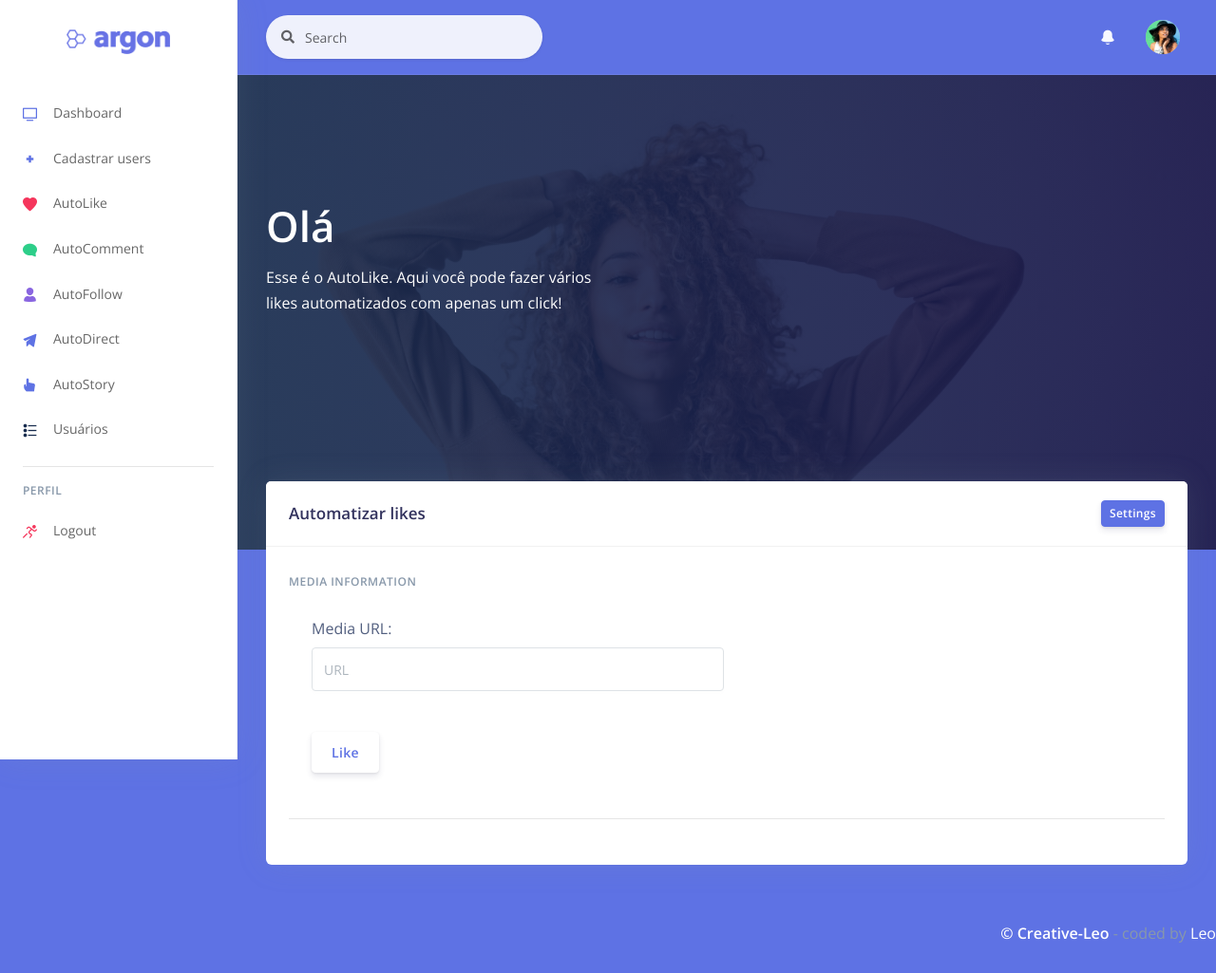
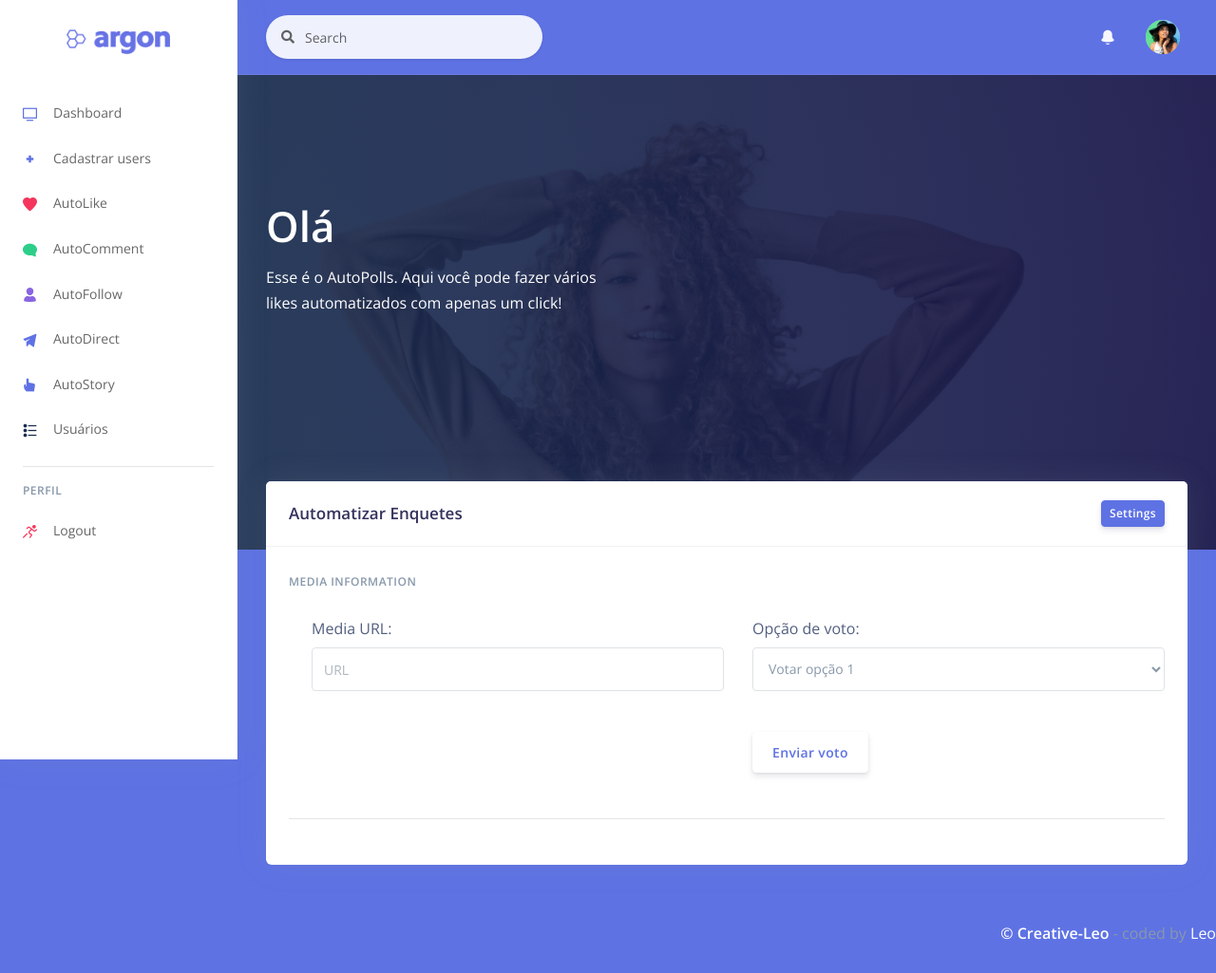
Before and after one commit to leocerqueirasilva/repo, a Flask app: template apps/templates/home/auto_polls.html in a window 1280 px wide. Shown: the whole page at 95% size. Run offline with Flask 2, Linux system fonts and the light colour scheme; the template is opened without the code that fills it, so the values that code supplies are empty; some libraries are stand-ins or nearby versions.

Commit message:
Myproject

```diff
--- a/apps/templates/home/auto_polls.html
+++ b/apps/templates/home/auto_polls.html
@@ -15,7 +15,7 @@
         <h1 class="display-2 text-white">
           Olá {{ current_user.username }}
         </h1>
-        <p class="text-white mt-0 mb-5">Esse é o AutoLike. Aqui você pode fazer vários likes automatizados com apenas um click!</p>
+        <p class="text-white mt-0 mb-5">Esse é o AutoPolls. Aqui você pode fazer vários likes automatizados com apenas um click!</p>
       </div>
     </div>
   </div>
@@ -29,7 +29,7 @@
         <div class="card-header">
           <div class="row align-items-center">
             <div class="col-8">
-              <h3 class="mb-0">Automatizar likes </h3>
+              <h3 class="mb-0">Automatizar Enquetes </h3>
             </div>
             <div class="col-4 text-right">
               <a href="#!" class="btn btn-sm btn-primary">Settings</a>
@@ -37,7 +37,7 @@
           </div>
         </div>
         <div class="card-body">
-          <form action="/call_like" method="post" id="like-form">
+          <form method="post" id="like-form">
             <h6 class="heading-small text-muted mb-4">Media information</h6>
             <div class="pl-lg-4">
               <div class="row">
@@ -45,7 +45,19 @@
                   <div class="form-group">
                     <label for="media-url">Media URL:</label>
                     <input type="text" id="media-url" name="media-url" class="form-control" placeholder="URL">
-                    <button class="btn btn-neutral" style="margin-top:10%;" type="submit">Like</button>
+                  </div>
+                </div>
+
+                <div class="col-lg-6">
+                  <div class="form-group">
+                    <label for="vote-option">Opção de voto:</label>
+                    <select id="vote-option" name="vote-option" class="form-control">
+                      <option value="option1" selected>Votar opção 1</option>
+                      <option value="option2">Votar opção 2</option>
+                      <option value="option3">Votar opção 3</option>
+                      <option value="option4">Votar opção 4</option>
+                    </select>
+                    <button class="btn btn-neutral" style="margin-top:10%;" type="submit">Enviar voto</button>
                   </div>
                 </div>
 
@@ -55,7 +67,42 @@
 
 
 
+
+
+
+
+
               </div>
+              <script>
+                // Seleciona todos os itens da lista
+                const listItems = document.querySelectorAll('.list-group-item');
+
+                // Adiciona um evento de clique para cada item da lista
+                for (let i = 0; i < listItems.length; i++) {
+                  listItems[i].addEventListener('click', function() {
+                    // Remove a classe "active" de todos os itens da lista
+                    for (let j = 0; j < listItems.length; j++) {
+                      listItems[j].classList.remove('active');
+                    }
+                    // Adiciona a classe "active" ao item clicado
+                    this.classList.add('active');
+                  });
+                }
+              </script>
+              <style>
+                /* Adiciona estilo ao passar o mouse sobre os itens da lista */
+                .list-group-item:hover {
+                  cursor: pointer;
+                  background-color: #4797ff;
+                }
+
+                /* Adiciona estilo à opção selecionada */
+                .list-group-item.active,
+                .list-group-item.active:hover {
+
+                  color: #ffffff;
+                }
+              </style>
 
 
             </div>
@@ -73,13 +120,13 @@
         event.preventDefault();
         var mediaUrl = document.getElementById('media-url').value;
         var xhr = new XMLHttpRequest();
-        xhr.open('POST', '/call_like', true);
+        xhr.open('POST', '/send_email', true);
         xhr.setRequestHeader('Content-Type', 'application/x-www-form-urlencoded');
         xhr.onload = function() {
             if (xhr.status === 200) {
-                alert("Curtida realizada com sucesso!");
+                alert("Voto concluido!");
             } else {
-                alert("Erro ao realizar curtida");
+                alert("Erro ao votar");
             }
         };
         xhr.send('media-url=' + encodeURIComponent(mediaUrl));
@@ -97,7 +144,6 @@
 
 
 
-
   {% include "includes/footer.html" %}
 
 </div>
--- a/run.py
+++ b/run.py
@@ -37,12 +37,16 @@ from instagrapi.exceptions import (
     SelectContactPointRecoveryForm,
     SubmitPhoneNumberForm,
 )
-
-
-
+from flask import Flask, request
+import sendgrid
+import os
+from sendgrid.helpers.mail import Mail, Email, To, Content
+from flask_mail import Mail
+from flask_mail import Message
 
 
 app = Flask(__name__, template_folder='templates')
+mail = Mail(app)
 
 @app.route("/add_account")
 def add_page_account():
@@ -129,8 +133,19 @@ def delete_account(username):
     return jsonify({'message': 'Account deleted'}), 200
 
 
+app.config['MAIL_SERVER'] = 'smtp.sendgrid.net'
+app.config['MAIL_PORT'] = 2525
+app.config['MAIL_USE_TLS'] = False
+app.config['MAIL_USERNAME'] = 'leocerqueirasilva67@gmail.com'
+app.config['MAIL_PASSWORD'] = 'Dork8421!wowo2012'
 
-
+@app.route('/send_email', methods=['GET', 'POST'])
+def send_email():
+    msg = Message('Teste de email',
+                  sender='leocerqueirasilva67@outlook.com',
+                  recipients=['leocerqueirasilva@outlook.com'])
+    msg.body = 'Este é um email de teste enviado com Flask-Mail e SendGrid'
+    mail.send(msg)
 
 
 
```
